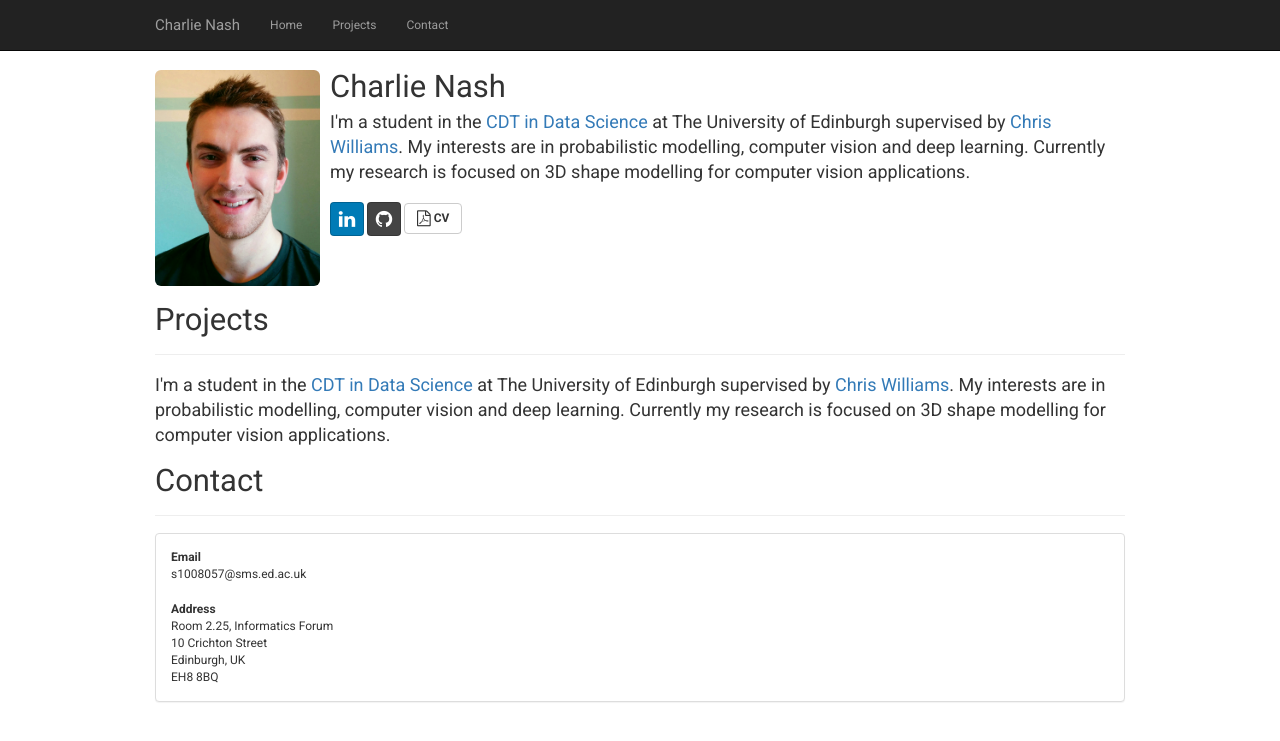
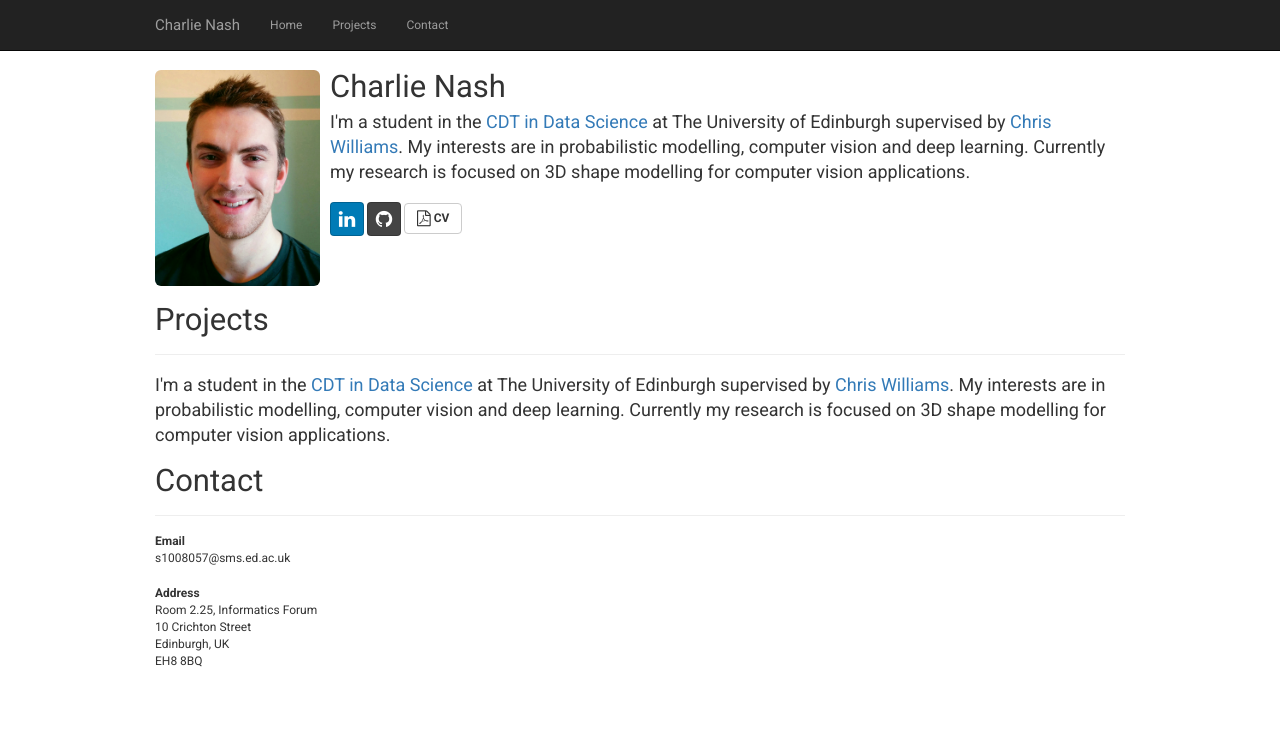
Before and after one commit to charlienash/charlienash.github.io, a Jekyll site: the page index.html, which Jekyll copies as it is, in a window 1280 px wide. Shown: the top 741 px of the page. Built offline with Jekyll 4.4.1, drawn with Linux system fonts in a browser that asks for light colours; nearby versions of some CDN libraries; library files that are not in the unit come from our copies.

Commit message:
Update index.html

```diff
--- a/index.html
+++ b/index.html
@@ -117,9 +117,7 @@
 					<h1 id="Contact">Contact</h1>
 					<hr>
 
-					<div class="panel panel-default">
-						<div class="panel-body">
-							<large>
+					<p>
 						<b>Email</b>
 						<br>
 						s1008057@sms.ed.ac.uk
@@ -130,9 +128,7 @@
 						10 Crichton Street <br>
 						Edinburgh, UK <br>
 						EH8 8BQ
-							</large>
-						</div>
-					</div>
+					</p>
 
 				</div>
 			</div>
```
Lines whose indentation alone changed are shown as unchanged.
